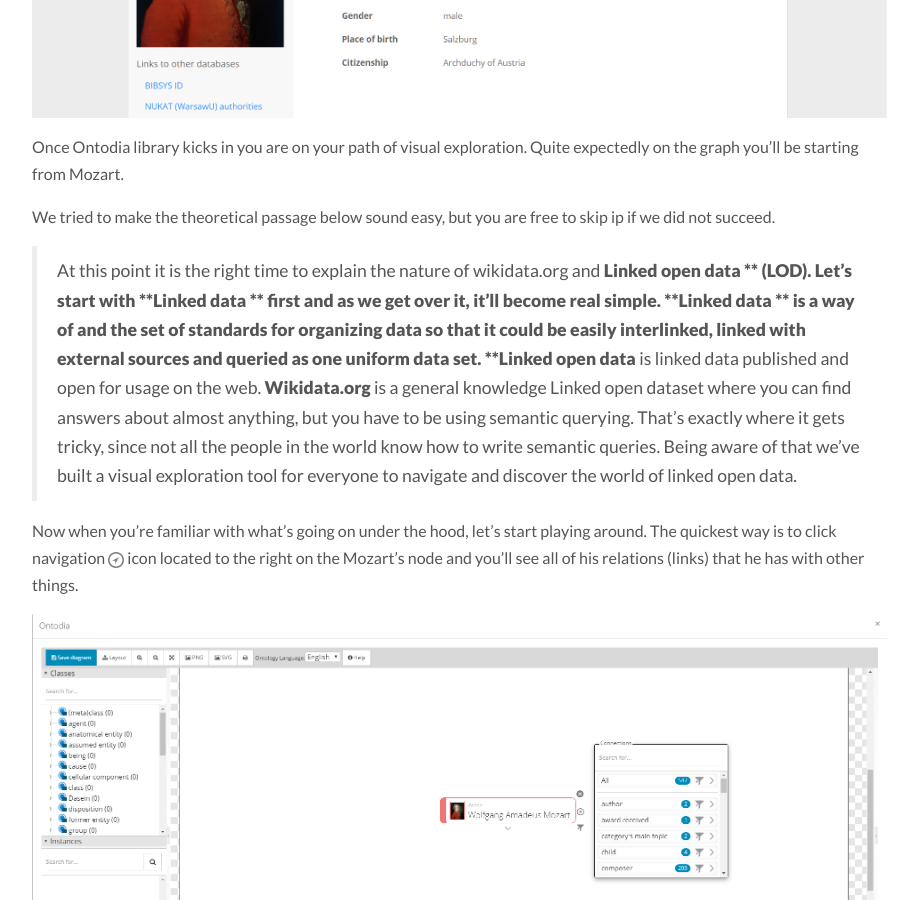
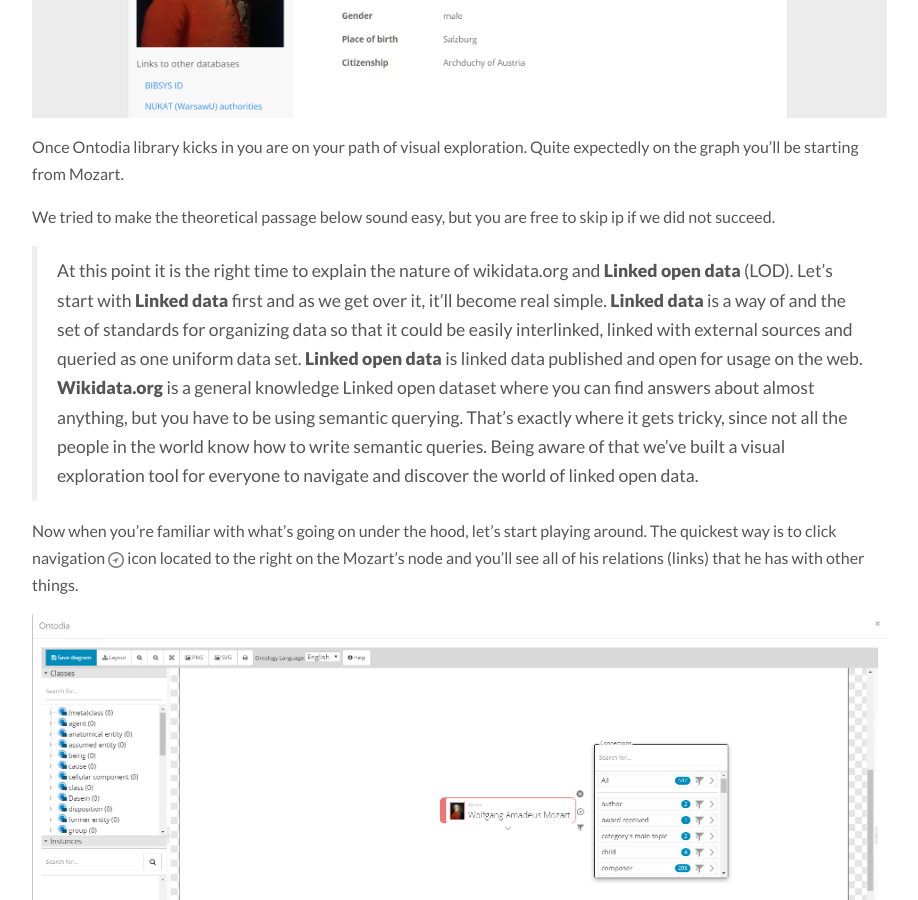
Before and after one commit to ontodia-org/ontodia-org.github.io, a Jekyll site: the page built from _posts/2016-03-20-question-answering-demo.markdown, in a window 1280 px wide and 900 px high, scrolled down 2333 px. Shown: the whole window, without its empty margins (38-956 px from the left). Built offline with Jekyll 4.4.1, drawn with Linux system fonts in a browser that asks for light colours; nearby versions of some CDN libraries; comment, search, counter and statistics services are not loaded; some of the changed text lies outside the part shown.

Commit message:
Minor fixes to markdown after viewing it on site

```diff
--- a/_posts/2016-03-20-question-answering-demo.markdown
+++ b/_posts/2016-03-20-question-answering-demo.markdown
@@ -32,7 +32,7 @@
 
 We tried to make the theoretical passage below sound easy, but you are free to skip ip if we did not succeed.
 
-> At this point it is the right time to explain the nature of wikidata.org and **Linked open data ** (LOD). Let’s start with **Linked data ** first and as we get over it, it’ll become real simple. **Linked data ** is a way of and the set of standards for organizing data so that it could be easily interlinked, linked with external sources and queried as one uniform data set. **Linked open data** is linked data published and open for usage on the web. **Wikidata.org** is a general knowledge Linked open dataset where you can find answers about almost anything, but you have to be using semantic querying. That’s exactly where it gets tricky, since not all the people in the world know how to write semantic queries. Being aware of that we’ve built a visual exploration tool for everyone to navigate and discover the world of linked open data.
+> At this point it is the right time to explain the nature of wikidata.org and **Linked open data** (LOD). Let’s start with **Linked data** first and as we get over it, it’ll become real simple. **Linked data** is a way of and the set of standards for organizing data so that it could be easily interlinked, linked with external sources and queried as one uniform data set. **Linked open data** is linked data published and open for usage on the web. **Wikidata.org** is a general knowledge Linked open dataset where you can find answers about almost anything, but you have to be using semantic querying. That’s exactly where it gets tricky, since not all the people in the world know how to write semantic queries. Being aware of that we’ve built a visual exploration tool for everyone to navigate and discover the world of linked open data.
 
 Now when you’re familiar with what’s going on under the hood, let’s start playing around. The quickest way is to click navigation ![Navigation icon in Ontodia](/assets/img/blog/NavigateIcon.png)icon located to the right on the Mozart’s node and you’ll see all of his relations (links) that he has with other things.
 
@@ -55,5 +55,4 @@
 We went as far as organized a small-scale user evaluation of our question answering tool. We distributed the list of general knowledge questions and asked the users to find answers with our solution. We are still summarizing the results and will publish them in the middle of April. In the meantime, you are more than welcome to try finding answers for yourself.
 
 Just one last thing - some of the answers you’re looking for might be in properties drop-down box - you can open it by clicking ![Properties expand icon in Ontodia](/assets/img/blog/ExpandPropertiesIconOntodia.png)the icon beneath each node.
-
-<img alt="Mozart's properties in Ontodia" src="/assets/img/blog/MozartPropertiesOntodia.png" height=450px)></img>
+</br><img class="img-responsive embed-tutorial-image" alt="Mozart's properties in Ontodia" src="/assets/img/blog/MozartPropertiesOntodia.png" height=450px)>
```
